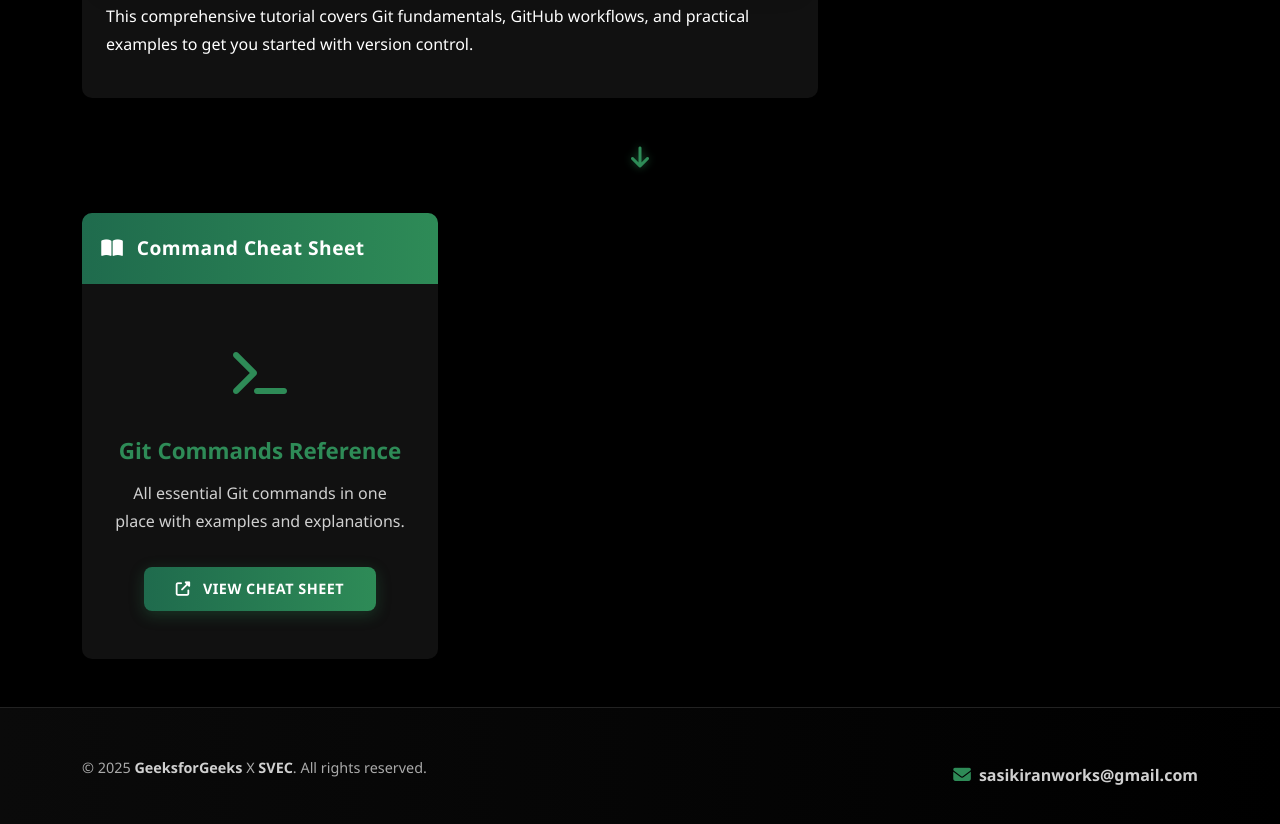
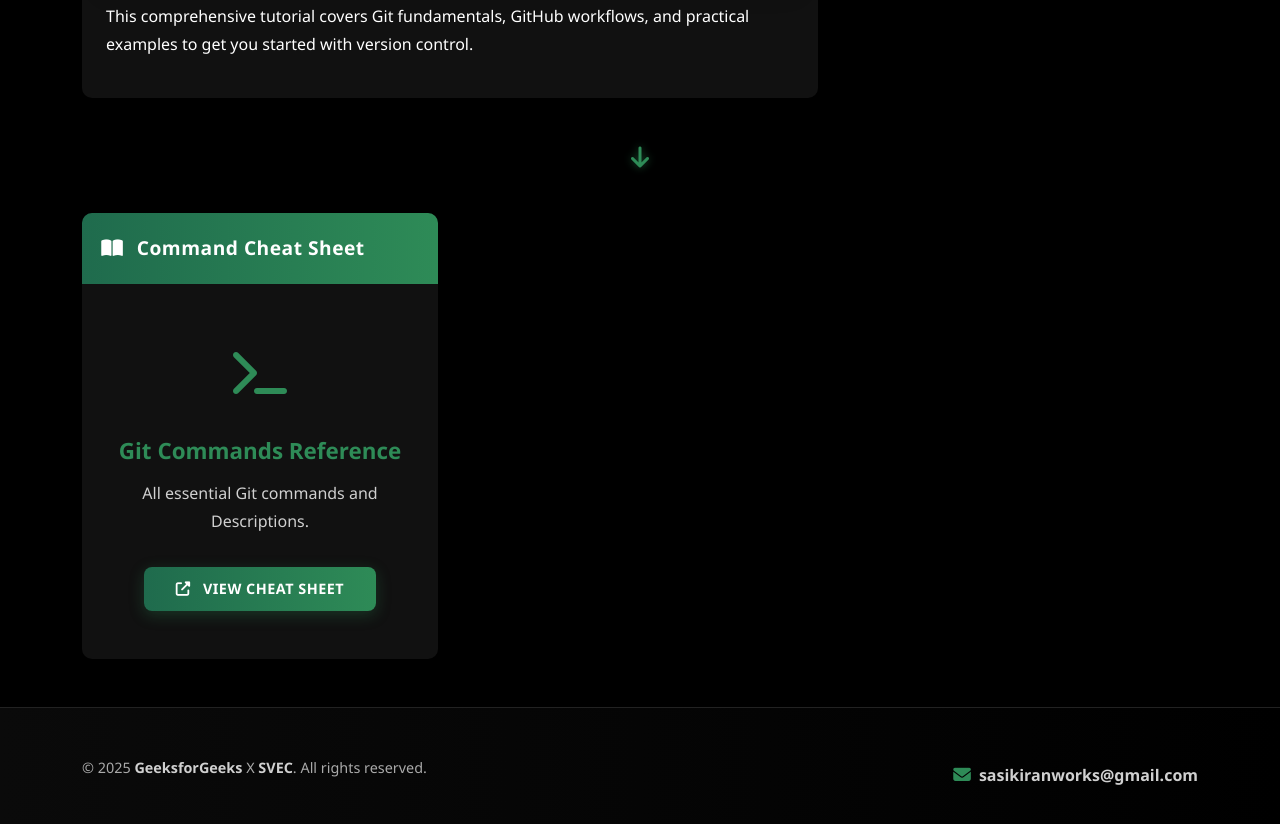
Before and after one commit to sasikiransrinivasdulla/Gghubexp, a plain HTML site: page index.html in a window 1280 px wide. Shown: the part 839-1663 px from the top of the page. Drawn offline with nearby package versions, Linux system fonts and the light colour scheme.

Commit message:
Update index.html

```diff
--- a/index.html
+++ b/index.html
@@ -322,7 +322,7 @@
                             <i class="fas fa-terminal"></i>
                         </div>
                         <h3 class="resource-title">Git Commands Reference</h3>
-                        <p class="resource-desc">All essential Git commands in one place with examples and explanations.</p>
+                        <p class="resource-desc">All essential Git commands and Descriptions.</p>
                         <!-- PASTE YOUR GFG CHEAT SHEET LINK BELOW -->
                         <a href="https://www.geeksforgeeks.org/git/git-cheat-sheet/"
                            class="btn btn-gfg mx-auto"
```
